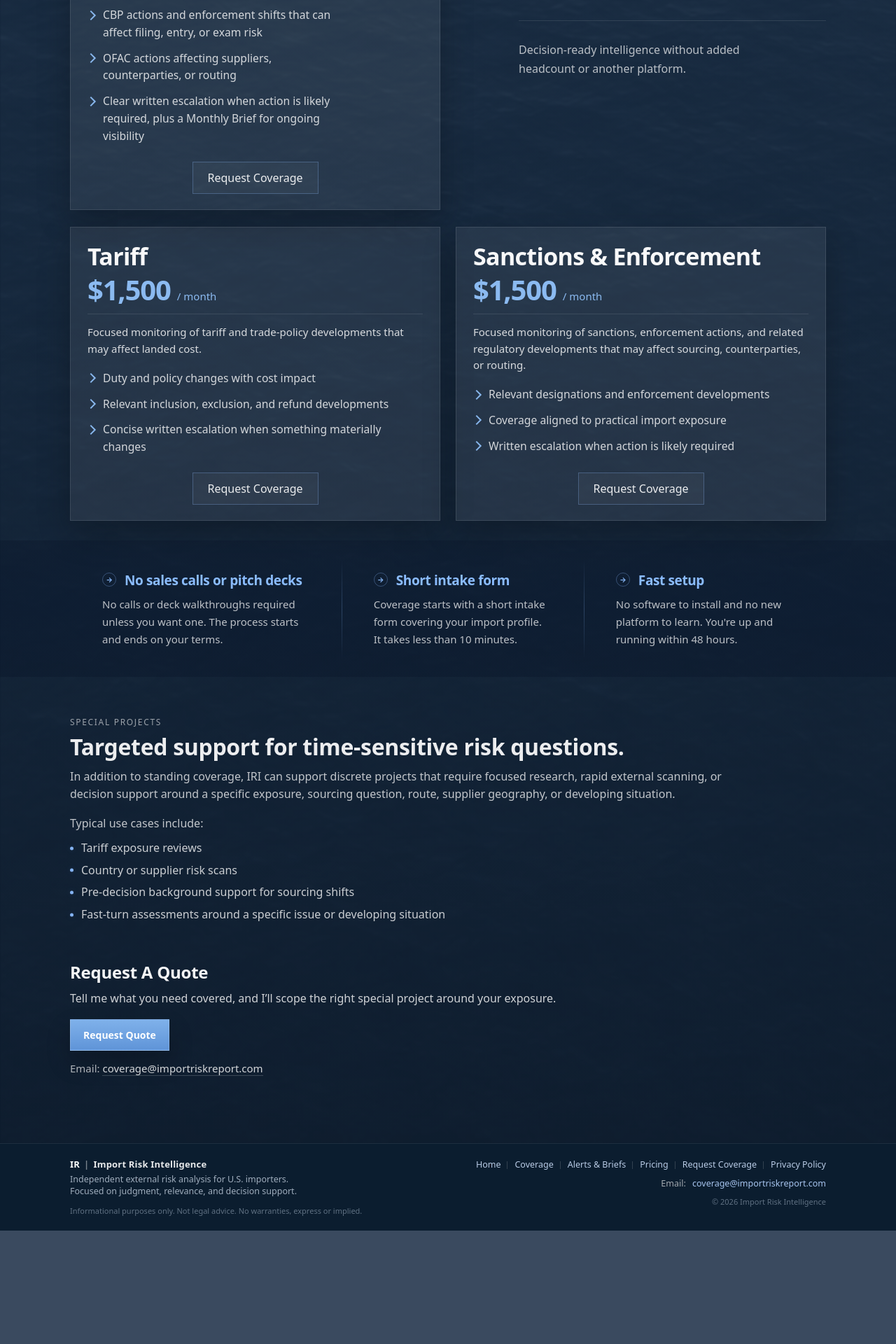
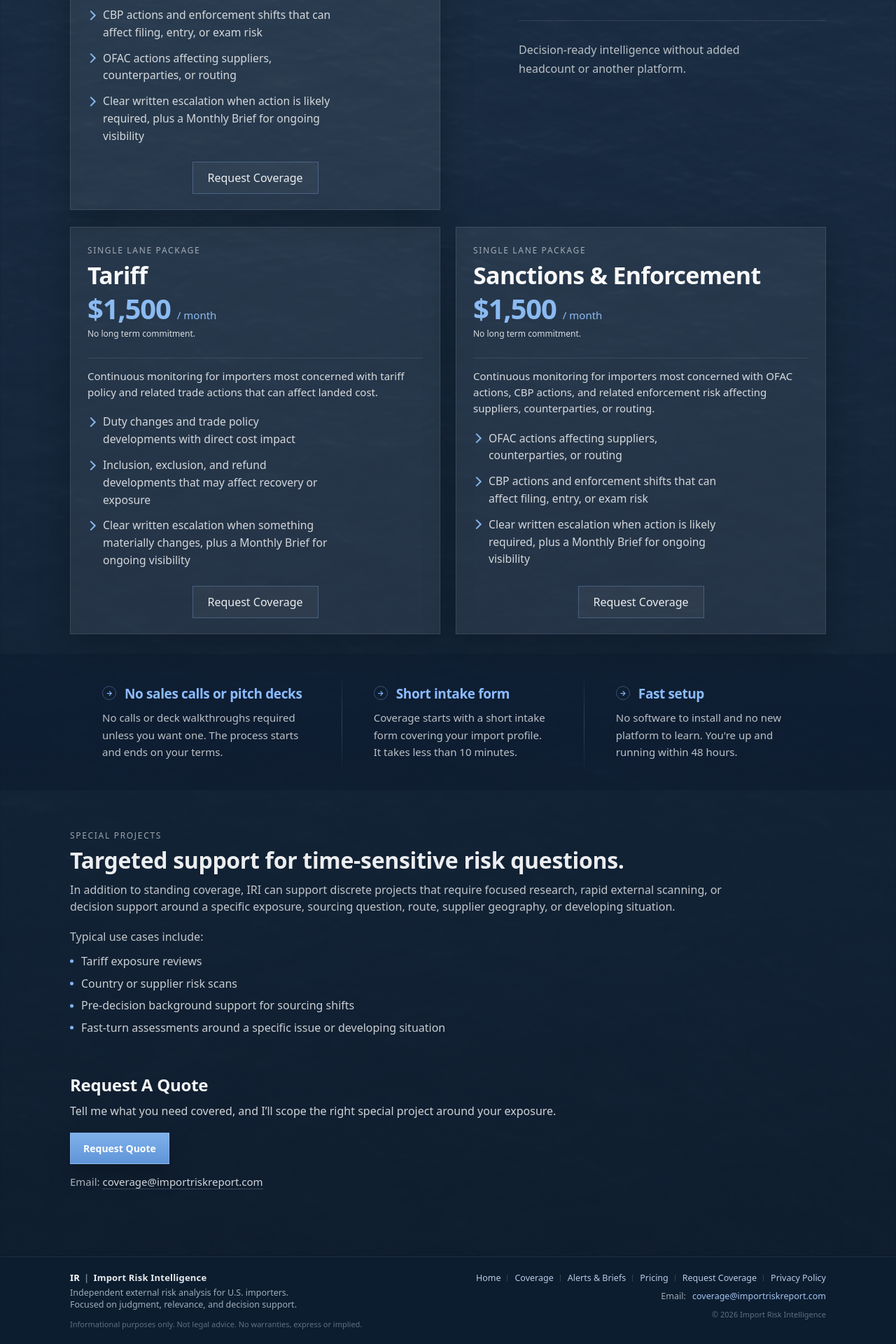
Before and after one commit to importrisk/import-risk-intelligence-site, a Jekyll site: the page built from pricing.html, in a window 1280 px wide. Shown: the part 1286-3206 px from the top of the page at 70% size. Built offline with Jekyll 4.4.1, drawn with Linux system fonts in a browser that asks for light colours; before the commit the page ends 3044 px from its top, so only the background shows below that.

Commit message:
Sharpen single lane pricing cards

```diff
--- a/pricing.html
+++ b/pricing.html
@@ -147,20 +147,22 @@ description: Pricing and scope options for Import Risk Intelligence.
       <section class="pricing-secondary-wrap" aria-label="Single-lane pricing options">
         <div class="pricing-secondary-grid pricing-secondary-grid-two">
 
-          <article class="pricing-card pricing-card-secondary">
+          <article class="pricing-card pricing-card-secondary pricing-card-single-lane">
             <div class="pricing-card-head">
+              <p class="pricing-kicker">Single lane package</p>
               <h3 class="pricing-card-title">Tariff</h3>
               <p class="pricing-card-price">$1,500 <span>/ month</span></p>
+              <p class="pricing-card-term-sub">No long term commitment.</p>
             </div>
 
             <p class="pricing-card-text">
-              Focused monitoring of tariff and trade-policy developments that may affect landed cost.
+              Continuous monitoring for importers most concerned with tariff policy and related trade actions that can affect landed cost.
             </p>
 
             <ul class="pricing-card-list">
-              <li>Duty and policy changes with cost impact</li>
-              <li>Relevant inclusion, exclusion, and refund developments</li>
-              <li>Concise written escalation when something materially changes</li>
+              <li>Duty changes and trade policy developments with direct cost impact</li>
+              <li>Inclusion, exclusion, and refund developments that may affect recovery or exposure</li>
+              <li>Clear written escalation when something materially changes, plus a Monthly Brief for ongoing visibility</li>
             </ul>
 
             <div class="pricing-card-cta pricing-card-cta-secondary">
@@ -168,20 +170,22 @@ description: Pricing and scope options for Import Risk Intelligence.
             </div>
           </article>
 
-          <article class="pricing-card pricing-card-secondary">
+          <article class="pricing-card pricing-card-secondary pricing-card-single-lane">
             <div class="pricing-card-head">
+              <p class="pricing-kicker">Single lane package</p>
               <h3 class="pricing-card-title">Sanctions & Enforcement</h3>
               <p class="pricing-card-price">$1,500 <span>/ month</span></p>
+              <p class="pricing-card-term-sub">No long term commitment.</p>
             </div>
 
             <p class="pricing-card-text">
-              Focused monitoring of sanctions, enforcement actions, and related regulatory developments that may affect sourcing, counterparties, or routing.
+              Continuous monitoring for importers most concerned with OFAC actions, CBP actions, and related enforcement risk affecting suppliers, counterparties, or routing.
             </p>
 
             <ul class="pricing-card-list">
-              <li>Relevant designations and enforcement developments</li>
-              <li>Coverage aligned to practical import exposure</li>
-              <li>Written escalation when action is likely required</li>
+              <li>OFAC actions affecting suppliers, counterparties, or routing</li>
+              <li>CBP actions and enforcement shifts that can affect filing, entry, or exam risk</li>
+              <li>Clear written escalation when action is likely required, plus a Monthly Brief for ongoing visibility</li>
             </ul>
 
             <div class="pricing-card-cta pricing-card-cta-secondary">
--- a/styles.css
+++ b/styles.css
@@ -2441,6 +2441,15 @@ select.cs-input:-webkit-autofill:focus{
   max-width: 38ch;
 }
 
+.pricing-card-single-lane .pricing-card-text{
+  max-width: none;
+}
+
+.pricing-card-single-lane .pricing-card-list{
+  max-width: 38ch;
+}
+
+
 
 .pricing-card-cta-secondary{
   margin-top: auto;
```
